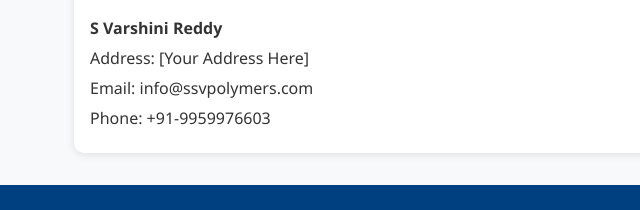
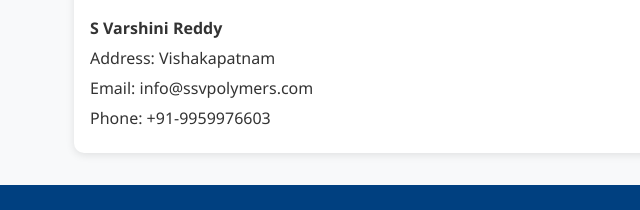
Before and after one commit to KapakayalaVenkat/SSVPolymers, a plain HTML site: page index.html in a window 1280 px wide. Shown: the part 1016-1226 px from the top of the page, 0-640 px from the left. Drawn offline with Linux system fonts and the light colour scheme.

Commit message:
Update index.html

```diff
--- a/index.html
+++ b/index.html
@@ -148,7 +148,7 @@
   <section class="section contact" id="contact">
     <h2>Contact Us</h2>
     <p><strong>S Varshini Reddy</strong></p>
-    <p>Address: [Your Address Here]</p>
+    <p>Address: Vishakapatnam </p>
     <p>Email: info@ssvpolymers.com</p>
     <p>Phone: +91-9959976603</p>
   </section>
```
